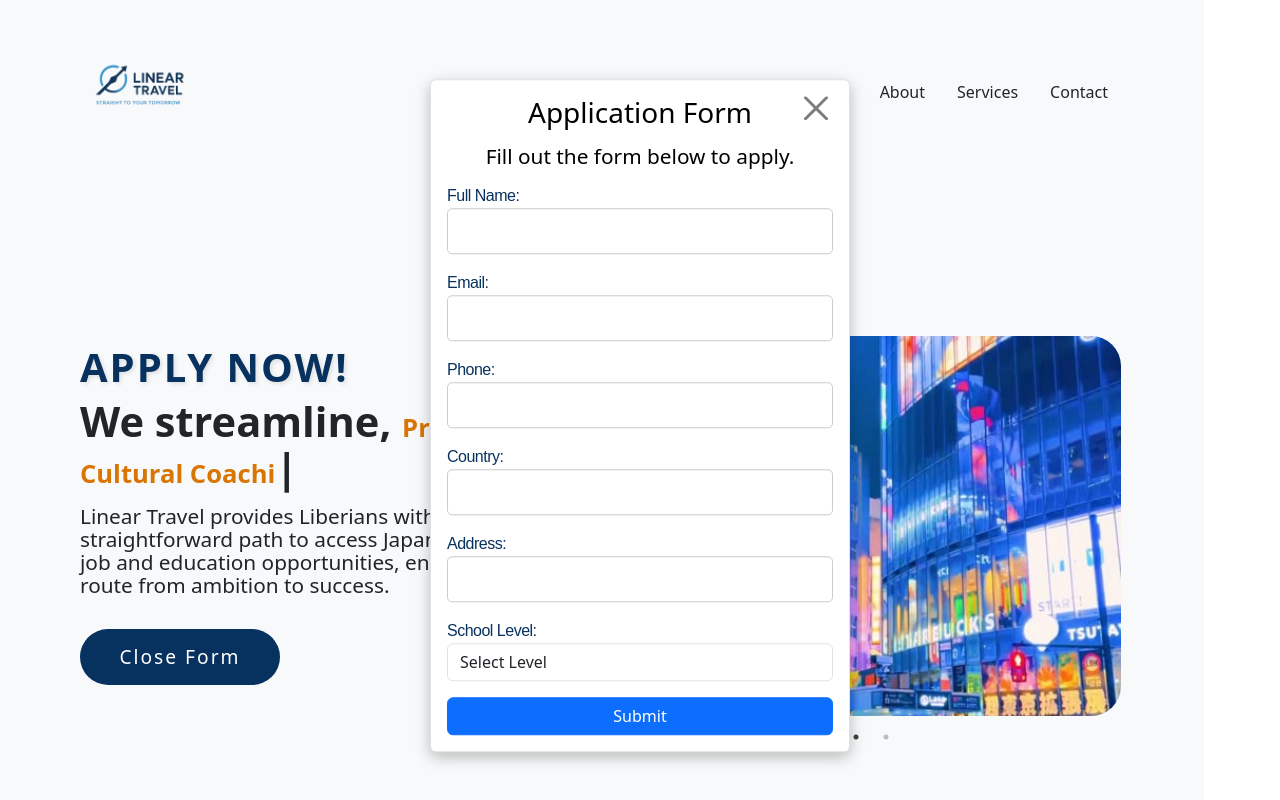
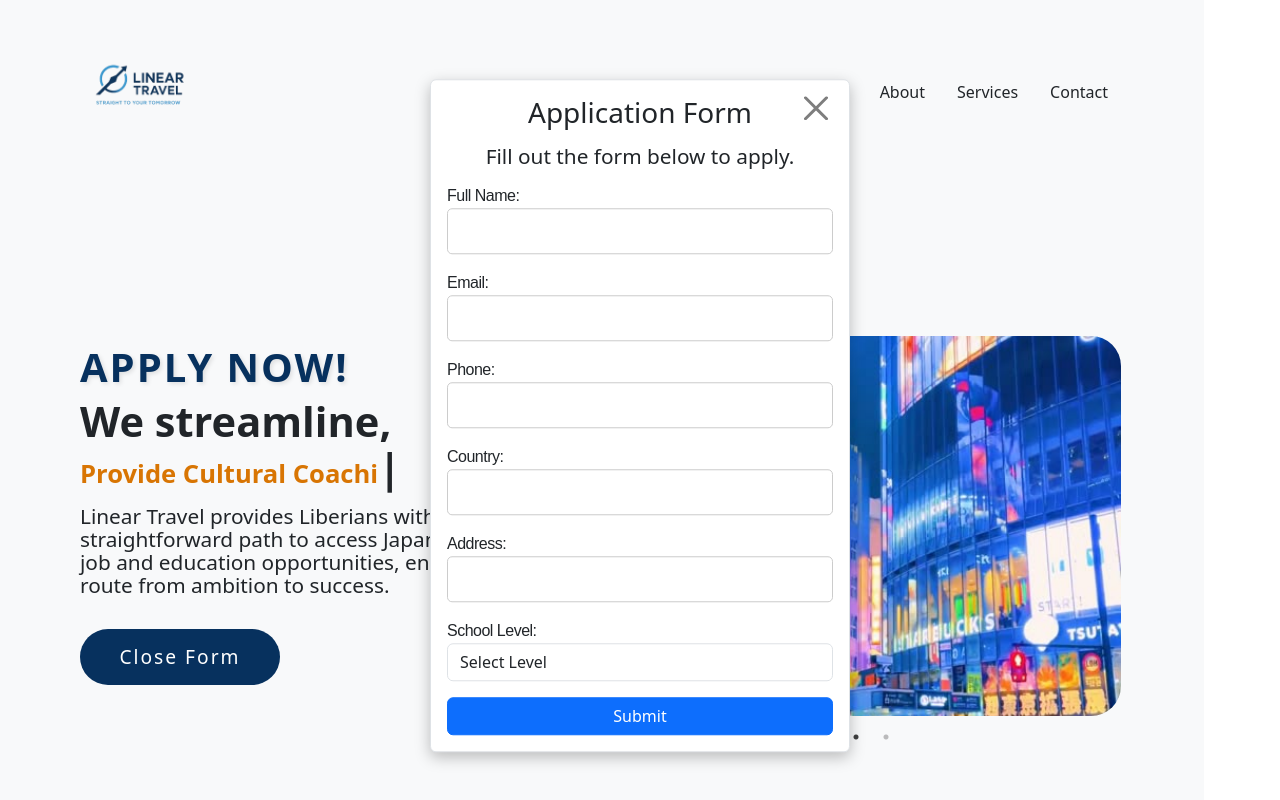
Before and after one commit to codehub34/LinearTravel, a React (Vite) app: page / in a window 1280 px wide. Both pictures are taken after a click on the button "Apply". Shown: the top 800 px of the page. Built offline with nearby package versions, Linux system fonts and the light colour scheme.

Commit message:
Updated the darkMode
coded the darkMode toggle btn

```diff
--- a/src/Components/Header.css
+++ b/src/Components/Header.css
@@ -81,7 +81,7 @@
 
 .text-warning {
   padding: 6px;
-  background-color: rgba(197, 197, 218, 0.377);
+  background-color: rgba(197, 197, 218, 0);
   font-size: 2rem;
   border-radius: 50px;
   animation: bounce 2s infinite; /* Add the bounce animation */
--- a/src/Components/Hero.css
+++ b/src/Components/Hero.css
@@ -26,12 +26,16 @@
 }
 
 .text-shadow {
-  text-shadow: 2px 2px 5px white;
+  text-shadow: 2px 2px 5px white !important;
 }
 
 .text-none {
   color: inherit;
   text-shadow: none;
+}
+
+.btn-close{
+    color: white!important;
 }
 
 .hero-title {
--- a/src/Components/Hero.jsx
+++ b/src/Components/Hero.jsx
@@ -84,7 +84,7 @@ const Hero = ({ darkMode }) => {
                     setSuccessMessage("");
                 }, 5000);
 
-                setShowApplyForm(false);
+                setShowApplyForm(true);
                 setFormData({ user_name: "", email: "", phone: "", country: "", address: "", schoolLevel: "" });
             },
             (error) => {
@@ -101,7 +101,7 @@ const Hero = ({ darkMode }) => {
                 <div className="hero-content">
                    <h1 className={`hero-title ${darkMode ? "text-red text-shadow" : "text-none"}`}>Apply Now!</h1>
                     <h2 className={`hero-subtitle ${darkMode ? "text-white" : "text-dark"}`}>
-                        We streamline, <span className="typed" ref={typedElement}></span>
+                        We streamline, <br/> <span className="typed" ref={typedElement}></span>
                     </h2>
                     <p className={`hero-text ${darkMode ? "text-white" : "text-dark"}`}>
                         Linear Travel provides Liberians with a straightforward path to access Japan’s expanding job and education opportunities, ensuring a direct route from ambition to success.
@@ -114,28 +114,28 @@ const Hero = ({ darkMode }) => {
 
                     {/* Application Form - Uses Email.js */}
                     {showApplyForm && (
-                        <form className="apply-form p-3 border rounded mt-3" onSubmit={handleSubmit}>
-                            <button type="button" className="btn-close" onClick={() => setShowApplyForm(false)} aria-label="Close"></button>
+                        <form className={`apply-form p-3 border rounded mt-3 ${darkMode ? "bg-dark text-white" : "bg-white text-dark" }`} onSubmit={handleSubmit}>
+                            <button type="button" className={`btn-close ${darkMode ? "text-white" : "text-dark"}`} onClick={() => setShowApplyForm(false)} aria-label="Close"></button>
                             <h3 className="text-center">Application Form</h3>
                             <p className="text-center">Fill out the form below to apply.</p>
 
-                            <label htmlFor="user_name">Full Name:</label>
+                            <label htmlFor="user_name" className={`user_name ${darkMode ? "text-white" : "text-dark"}`}>Full Name:</label>
                             <input type="text" id="user_name" name="user_name" value={formData.user_name} onChange={handleChange} className="form-control mb-3" required />
 
-                            <label htmlFor="email">Email:</label>
+                            <label htmlFor="email" className={`email ${darkMode ? "text-white" : "text-dark"}`}>Email:</label>
                             <input type="email" id="email" name="email" value={formData.email} onChange={handleChange} className="form-control mb-3" required pattern="[a-z0-9._%+-]+@[a-z0-9.-]+\.[a-z]{2,}$" title="Enter a valid email address"/>
 
-                            <label htmlFor="phone">Phone:</label>
+                            <label htmlFor="phone" className={`phone ${darkMode ? "text-white" : "text-dark"}`}>Phone:</label>
                             <input type="text" id="phone" name="phone" value={formData.phone} onChange={handleChange} className="form-control mb-3" required pattern="[0-9]{10,15}" title="Enter a valid phone number"/>
 
-                            <label htmlFor="country">Country:</label>
+                            <label htmlFor="country" className={`Country ${darkMode ? "text-white" : "text-dark"}`}>Country:</label>
                             <input type="text" id="country" name="country" value={formData.country} onChange={handleChange} className="form-control mb-3" required />
 
-                            <label htmlFor="address">Address:</label>
+                            <label htmlFor="address" className={`address ${darkMode ? "text-white" : "text-dark"}`}>Address:</label>
                             <input type="text" id="address" name="address" value={formData.address} onChange={handleChange} className="form-control mb-3" required />
 
-                            <label htmlFor="schoolLevel">School Level:</label>
-                            <select id="schoolLevel" name="schoolLevel" value={formData.schoolLevel} onChange={handleChange} className="form-control mb-3" required>
+                            <label htmlFor="schoolLevel" className={`schoollevel ${darkMode ? "text-white" : "text-dark"}`}>School Level:</label>
+                            <select className={`school ${darkMode ? " bg-dark text-white" : "bg-white text-dark"}`} id="schoolLevel" name="schoolLevel" value={formData.schoolLevel} onChange={handleChange} className="form-control mb-3" required>
                                 <option value="">Select Level</option>
                                 <option value="High School">High School</option>
                                 <option value="Undergraduate">Undergraduate</option>
```
